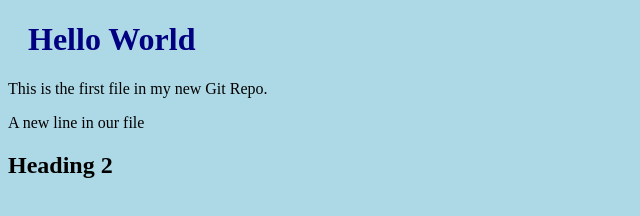
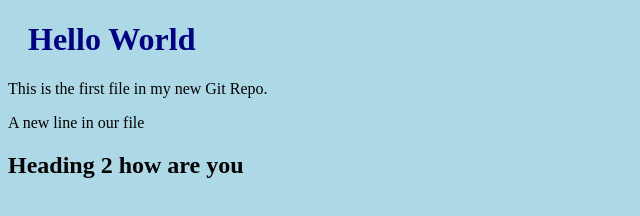
Before and after one commit to HassanWebsites565/hello-world, a plain HTML site: page 4-four/index.html in a window 1280 px wide. Shown: the whole page, without its empty margins (0-640 px from the left). Drawn offline with Linux system fonts and the light colour scheme.

Commit message:
more add

```diff
--- a/4-four/index.html
+++ b/4-four/index.html
@@ -10,6 +10,6 @@
     <h1>Hello World</h1>
     <p>This is the first file in my new Git Repo.</p>
     <p>A new line in our file</p>
-    <h2>Heading 2</h2>
+    <h2>Heading 2 how are you</h2>
 </body>
 </html>
```
